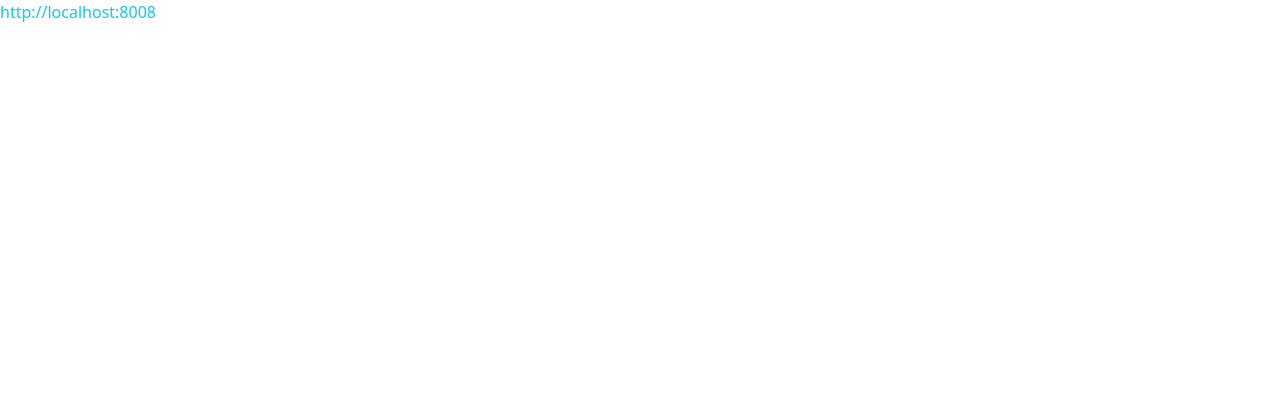
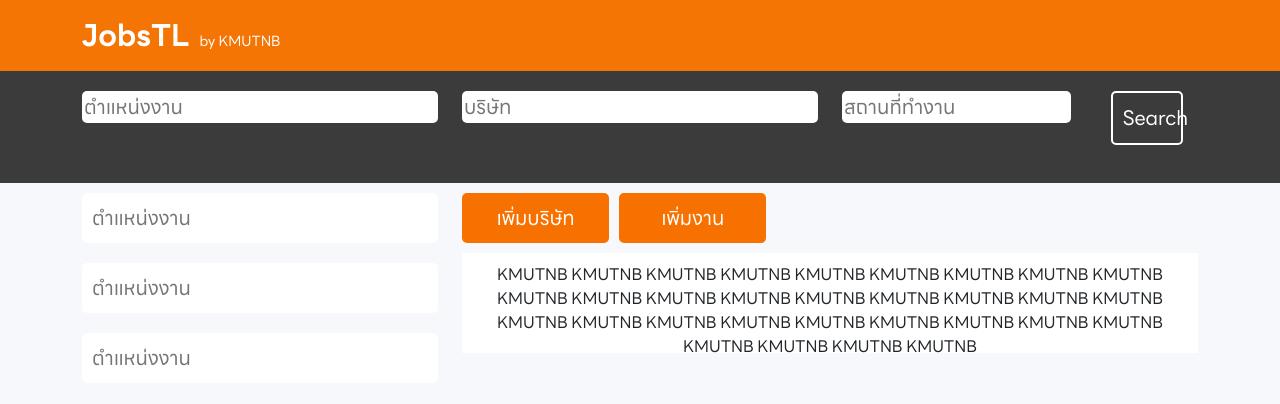
Before and after one commit to KMUTNBDatabaseSystemsGroup8/mini-project, a React (Create React App) app: page / in a window 1280 px wide. Shown: the top 404 px of the page. Built offline with nearby package versions, Linux system fonts and the light colour scheme.

Commit message:
GUI Home page

```diff
--- a/src/App.css
+++ b/src/App.css
@@ -1,3 +1,56 @@
-.mainDivFull{
-    height: 100vh;
-}
+.App {
+    text-align: center;
+  }
+
+  .App-logo {
+    height: 40vmin;
+    pointer-events: none;
+  }
+
+  @media (prefers-reduced-motion: no-preference) {
+    .App-logo {
+      animation: App-logo-spin infinite 20s linear;
+    }
+  }
+
+  .App-header {
+    background-color: #282c34;
+    min-height: 100vh;
+    display: flex;
+    flex-direction: column;
+    align-items: center;
+    justify-content: center;
+    font-size: calc(10px + 2vmin);
+    color: white;
+  }
+
+  .App-link {
+    color: #61dafb;
+  }
+
+  @keyframes App-logo-spin {
+    from {
+      transform: rotate(0deg);
+    }
+    to {
+      transform: rotate(360deg);
+    }
+  }
+
+  @font-face {
+    font-family: 'LINESeedSansTH_Bd';
+    src: url('./LINESeedSansTH_Bd.ttf') format('truetype');
+  }
+
+  input[type="text"], button {
+    font-family: 'LINESeedSansTH_Bd', sans-serif;
+  }
+
+  @font-face {
+    font-family: 'LINESeedSansTH_A_Rg';
+    src: url('./LINESeedSansTH_A_Rg.ttf') format('truetype');
+  }
+
+  input[type="text"], button {
+    font-family: 'LINESeedSansTH_A_Rg', sans-serif;
+  }
--- a/src/App.js
+++ b/src/App.js
@@ -1,12 +1,14 @@
-import "./App.css"
-import {localenv} from "./env"
+import './App.css';
+import 'bootstrap/dist/css/bootstrap.min.css';
+import NavbarComp from './NavbarComp';
+import Home from './Home';
 
 function App() {
   return (
-    <div className="mainDivFull">
-      <p className="text-info">{localenv.apiHostname}
-      </p>
-    </div>
+      <div className="App">
+        <NavbarComp />
+        <Home/>
+      </div>
   );
 }
 
--- /dev/null
+++ b/src/Home.js
@@ -0,0 +1,130 @@
+import React, { Component } from 'react';
+
+
+
+export default class Home extends Component {
+  render() {
+    const searchBarStyle = {
+      fontFamily: 'LINESeedSansTH_A_Rg',
+      backgroundColor: "#3b3b3b",
+      color: "white",
+      padding: "10px"
+    };
+    const textStyle = {
+        backgroundColor: "white",
+        border: "none",
+        borderRadius: "5px",
+        fontFamily: 'LINESeedSansTH_A_Rg',
+        color: "#3b3b3b",
+        fontSize: "20px",
+        marginRight: "10px",
+        width: "100%",
+        padding: "10px",
+        marginTop: "10px"
+      };
+    const searchBoxStyle = {
+      fontFamily: 'LINESeedSansTH_A_Rg',
+      backgroundColor: "white",
+      border: "none",
+      borderRadius: "5px",
+      color: "#3b3b3b",
+      fontSize: "20px",
+      marginRight: "10px",
+      marginTop: "10px",
+      marginBottom:"50px",
+      width: "100%"
+    };
+    const searchButtonStyle = {
+      fontFamily: 'LINESeedSansTH_A_Rg',
+      backgroundColor: "transparent",
+      border: "2px solid white",
+      borderRadius: "5px",
+      color: "white",
+      fontSize: "20px",
+      padding: "10px",
+      width: "70%",
+      marginTop: "10px"
+    };
+
+    const buttonStyle = {
+      fontFamily: 'LINESeedSansTH_A_Rg',
+        backgroundColor: "#f77100",
+        border: "none",
+        borderRadius: "5px",
+        color: "white",
+        fontSize: "20px",
+        padding: "10px",
+        width: "20%",
+        marginTop: "10px",
+        marginRight: '10px'
+      };
+      const scrollBoxStyle = {
+        height: "200px",
+        overflowY: "scroll",
+        padding: "10px"
+      };
+      const bgStyle = {
+        fontFamily: 'LINESeedSansTH_A_Rg',
+        backgroundColor: '#f7f8fb',
+        height: '100vh', // fill the screen vertically
+        display: 'flex',
+        justifyContent: 'center',
+        // alignItems: 'center'
+      };
+
+
+    return (<div>
+        <div style={searchBarStyle}>
+  <div className="container">
+    <div className="row">
+      <div className="col-md-4">
+        <input type="text" placeholder="ตำแหน่งงาน" style={searchBoxStyle} />
+      </div>
+      <div className="col-md-4">
+        <input type="text" placeholder="บริษัท" style={searchBoxStyle} />
+      </div>
+      <div className="col-md-4">
+        <div className="row">
+          <div className="col-md-8">
+            <input type="text" placeholder="สถานที่ทำงาน" style={searchBoxStyle} />
+          </div>
+          <div className="col-md-4">
+            <button type="button" style={searchButtonStyle}>Search</button>
+          </div>
+        </div>
+      </div>
+    </div>
+  </div>
+</div>
+
+        <div style={bgStyle}>
+          <div className="container">
+            <div className="row">
+              <div className="col-md-4 col-md-push-8">
+                <div style={{ marginBottom: '10px' }}>
+                  <input type="text" placeholder="ตำแหน่งงาน" style={textStyle} />
+                </div>
+                <div style={{ marginBottom: '10px' }}>
+                  <input type="text" placeholder="ตำแหน่งงาน" style={textStyle} />
+                </div>
+                <div style={{ marginBottom: '10px' }}>
+                  <input type="text" placeholder="ตำแหน่งงาน" style={textStyle} />
+                </div>
+              </div>
+              <div className="col-md-8 col-md-pull-4">
+                <div style={{ display: 'flex', marginBottom: '10px' }}>
+                  <button type="button" style={buttonStyle}>เพิ่มบริษัท</button>
+                  <button type="button" style={buttonStyle}>เพิ่มงาน</button>
+                </div>
+                <div style={{ backgroundColor: 'white', padding: '10px', height: '100px', overflowY: 'scroll' }}>
+                  KMUTNB KMUTNB KMUTNB KMUTNB KMUTNB KMUTNB KMUTNB KMUTNB KMUTNB KMUTNB KMUTNB KMUTNB KMUTNB KMUTNB KMUTNB KMUTNB KMUTNB KMUTNB KMUTNB KMUTNB KMUTNB KMUTNB KMUTNB KMUTNB KMUTNB KMUTNB KMUTNB KMUTNB KMUTNB KMUTNB KMUTNB
+                </div>
+              </div>
+            </div>
+          </div>
+        </div>
+      </div>
+
+    )
+  }
+}
--- /dev/null
+++ b/src/NavbarComp.js
@@ -0,0 +1,35 @@
+import React, { Component } from 'react'
+import Container from 'react-bootstrap/Container';
+import Navbar from 'react-bootstrap/Navbar';
+
+export default class NavbarComp extends Component {
+    render() {
+      const brandStyle = {
+        fontFamily: 'LINESeedSansTH_Bd',
+        fontSize: "30px",
+        fontWeight: "bold",
+        color: "white",
+        marginRight: "10px"
+      };
+      const brandSubStyle = {
+        fontFamily: 'LINESeedSansTH_A_Rg',
+        fontSize: "14px",
+        color: "white"
+      };
+      const navbarStyle = {
+        backgroundColor: "#f47404"
+      };
+      return (
+        <div>
+          <Navbar style={navbarStyle} variant="dark">
+            <Container>
+              <Navbar.Brand href="#home">
+                <span style={brandStyle}>JobsTL</span>
+                <span style={brandSubStyle}>by KMUTNB</span>
+              </Navbar.Brand>
+            </Container>
+          </Navbar>
+        </div>
+      )
+    }
+  }
```
Also changed, not shown: src/LINESeedSansTH_A_Rg.ttf (added), src/LINESeedSansTH_Bd.ttf (added).
